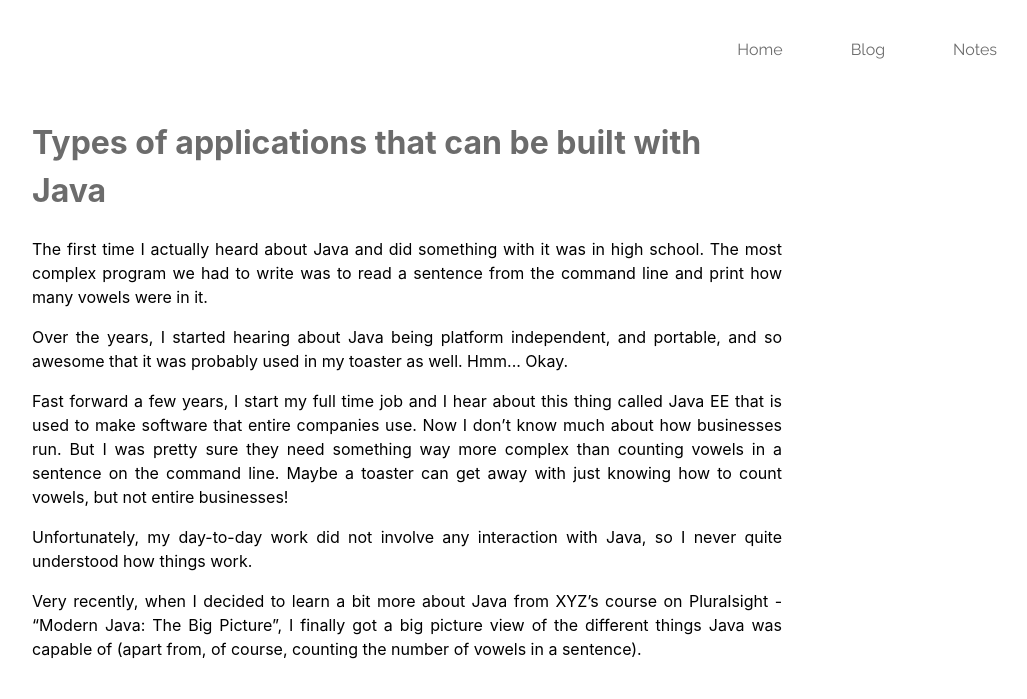
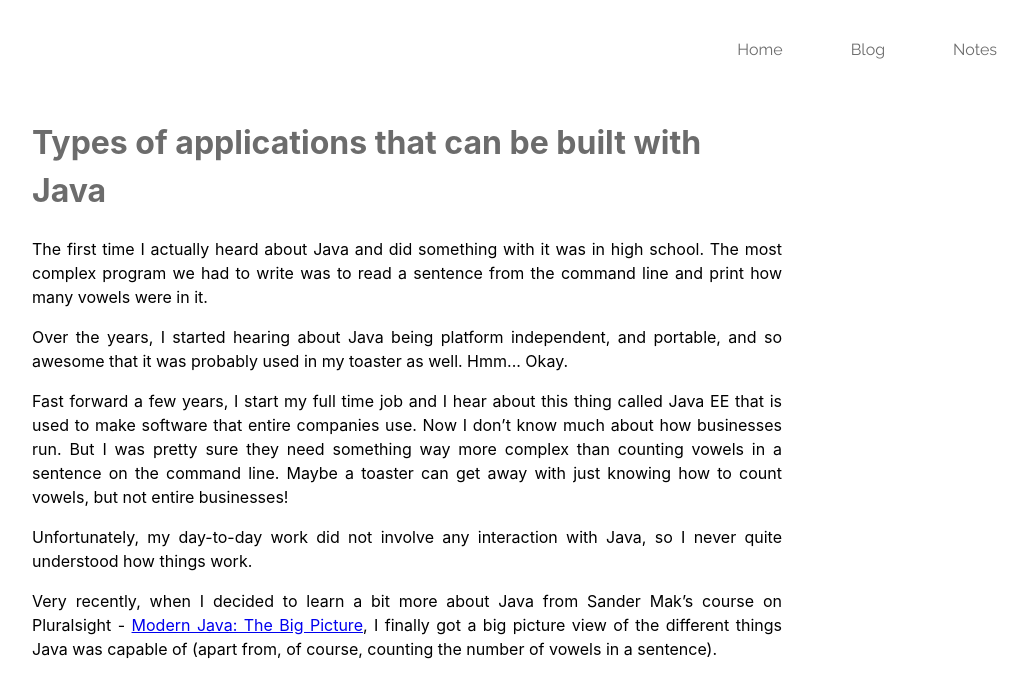
Before and after one commit to ravimashru/homepage, a Gatsby site: page /blog/2020-02-08-java-applications/ in a window 1280 px wide. Shown: the top 699 px of the page, without its empty margins (233-1260 px from the left). Built offline with nearby package versions, Linux system fonts and the light colour scheme; Gatsby itself is replaced by a stand-in of ours; grey boxes are pictures that could not be loaded.

Commit message:
Add course details

```diff
--- a/content/posts/2020-02-08-java-applications.mdx
+++ b/content/posts/2020-02-08-java-applications.mdx
@@ -13,7 +13,7 @@ Fast forward a few years, I start my full time job and I hear about this thing c
 
 Unfortunately, my day-to-day work did not involve any interaction with Java, so I never quite understood how things work.
 
-Very recently, when I decided to learn a bit more about Java from XYZ’s course on Pluralsight - “Modern Java: The Big Picture”, I finally got a big picture view of the different things Java was capable of (apart from, of course, counting the number of vowels in a sentence).
+Very recently, when I decided to learn a bit more about Java from Sander Mak’s course on Pluralsight - [Modern Java: The Big Picture](https://www.pluralsight.com/courses/modern-java-big-picture), I finally got a big picture view of the different things Java was capable of (apart from, of course, counting the number of vowels in a sentence).
 
 <br />
 
```
